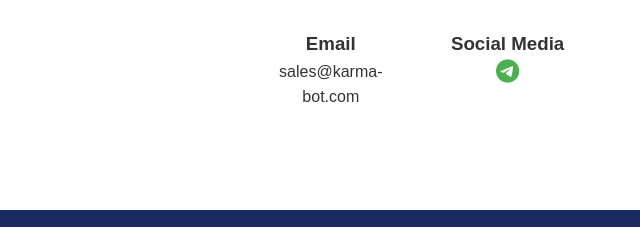
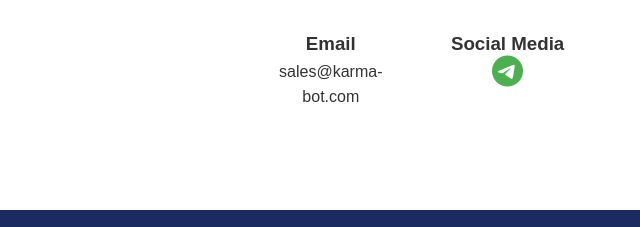
Before and after one commit to ChickenBurito/karma-comet-landing-page, a plain HTML site: page public/index.html in a window 1280 px wide. Shown: the part 5627-5854 px from the top of the page, 634-1274 px from the left. Drawn offline with Linux system fonts and the light colour scheme; a web font is replaced by a local one.

Commit message:
Update (Social) - telegram icon make 2XL.

```diff
--- a/public/index.html
+++ b/public/index.html
@@ -127,7 +127,7 @@
                         <a href="#" target="_blank" aria-label="Twitter"><i class="fab fa-twitter" aria-hidden="true"></i></a>
                         <a href="#" target="_blank" aria-label="LinkedIn"><i class="fab fa-linkedin" aria-hidden="true"></i></a> -->
                         <a href="https://t.me/CommitComet_bot" target="_blank" aria-label="Telegram" style="text-decoration: none; color: inherit;">
-                            <i class="fa-brands fa-telegram fa-xl" style="color: #4caf50;" aria-hidden="true"></i>
+                            <i class="fa-brands fa-telegram fa-2xl" style="color: #4caf50;" aria-hidden="true"></i>
                         </a>
                     </div>
                 </div>
```
